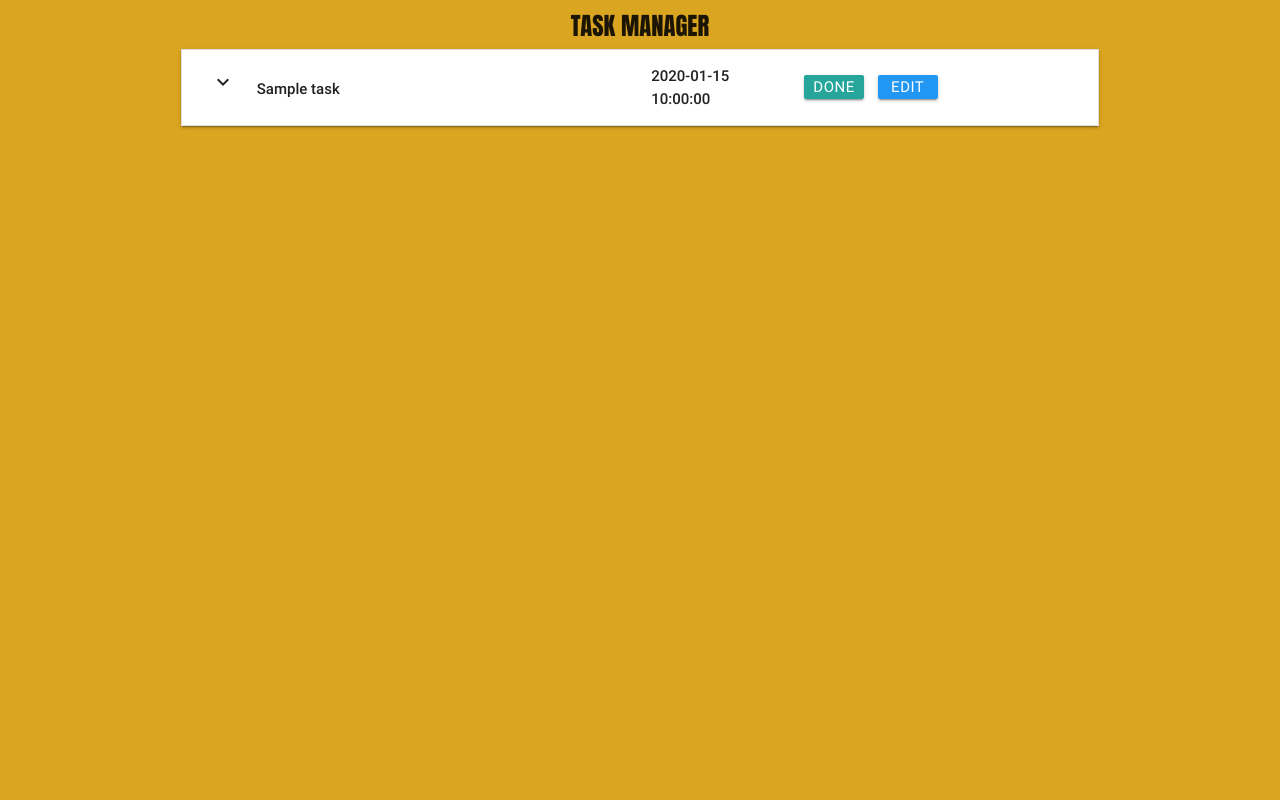
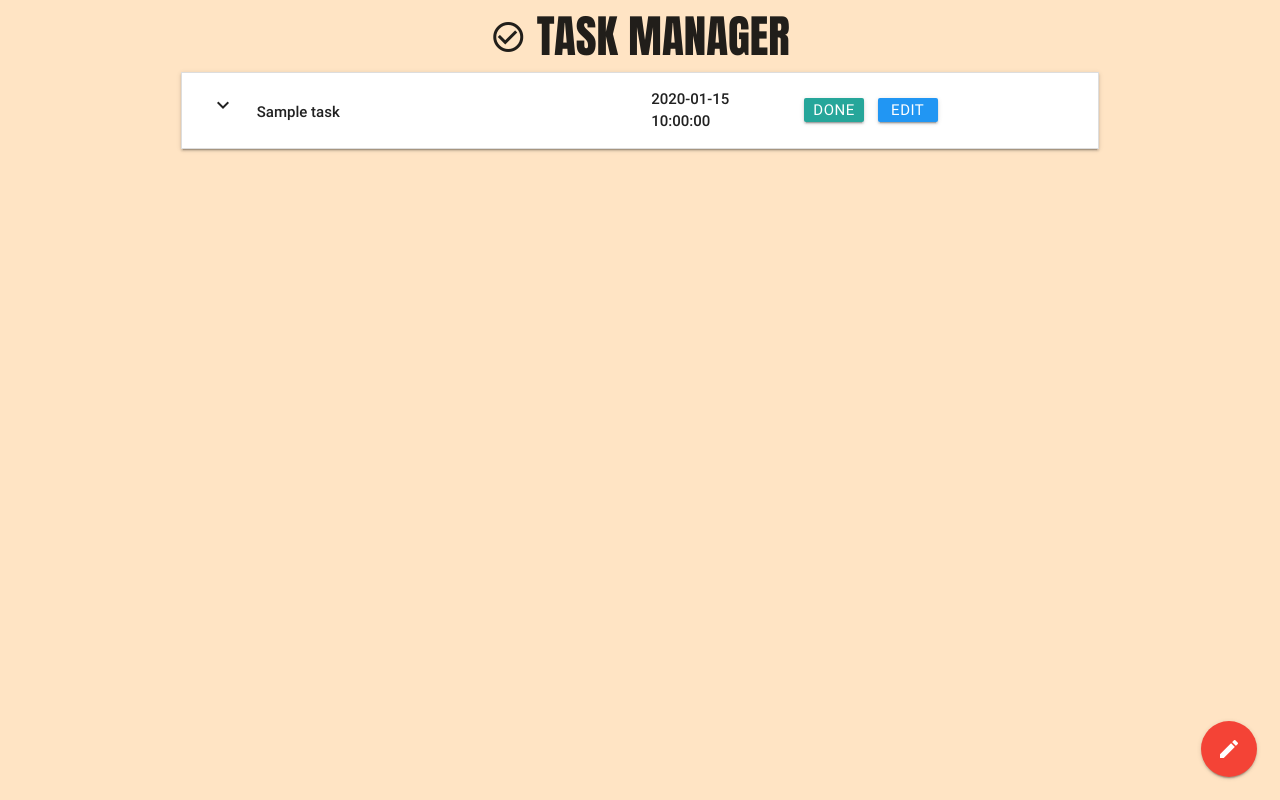
Before and after one commit to billdavisjr/task-manager, a Flask app: page / in a window 1280 px wide. Run offline with Flask 2, Linux system fonts and the light colour scheme; a database or web service that is not in the repository returns one stand-in record (values such as "Sample title"); some libraries are stand-ins or nearby versions.

Commit message:
Added code for done (delete) button, added floating action button and writed to add-task code, did some CSS styling

```diff
--- a/app.py
+++ b/app.py
@@ -57,6 +57,12 @@
     return redirect(url_for('get_tasks'))
 
 
+@app.route('/delete_task/<task_id>')
+def delete_task(task_id):
+    mongo.db.tasks.remove({'_id': ObjectId(task_id)})
+    return redirect(url_for('get_tasks'))
+
+
 if __name__ == '__main__':
     app.run(host=os.environ.get('IP'),
             port=int(os.environ.get('PORT')),
--- a/static/css/style.css
+++ b/static/css/style.css
@@ -12,8 +12,24 @@
 
 .tmheading {
     font-family: Impact, Haettenschweiler, 'Arial Narrow Bold', sans-serif;
+    font-size: 3em;
 }
 
+/* Rules for sizing the icon. */
+.material-icons.md-18 { font-size: 18px; }
+.material-icons.md-24 { font-size: 24px; }
+.material-icons.md-36 { font-size: 36px; }
+.material-icons.md-48 { font-size: 48px; }
+
+/* Rules for using icons as black on a light background. */
+.material-icons.md-dark { color: rgba(0, 0, 0, 0.54); }
+.material-icons.md-dark.md-inactive { color: rgba(0, 0, 0, 0.26); }
+
+/* Rules for using icons as white on a dark background. */
+.material-icons.md-light { color: rgba(255, 255, 255, 1); }
+.material-icons.md-light.md-inactive { color: rgba(255, 255, 255, 0.3); }
+
+
 body {
-    background-color: goldenrod
+    background-color: bisque;
 }
--- a/templates/base.html
+++ b/templates/base.html
@@ -7,7 +7,7 @@
         <title>Task Manager</title>
     </head>
     <body>
-        <h5 class="tmheading center"><strong>TASK MANAGER</strong></h5>
+        <h5 class="tmheading center"><i class="material-icons" style="font-size: 36px;">check_circle_outline</i>&nbsp;<strong>TASK MANAGER</strong></h5>
         <div class="container">
             {% block content %} {% endblock %}
         </div>
--- a/templates/tasks.html
+++ b/templates/tasks.html
@@ -12,7 +12,7 @@
                     <strong>{{task.due_date}}</strong>
                 </div>
                 <div class="task_header col s4">
-                    <a class="waves-effect waves-light btn btn_small">Done</a>
+                    <a href="{{url_for('delete_task', task_id=task._id)}}" class="waves-effect waves-light btn btn_small">Done</a>
                     <a href="{{url_for('edit_task', task_id=task._id)}}" class="waves-effect waves-light btn btn_small blue">Edit</a>
                 </div>
             </div>
@@ -25,4 +25,14 @@
         {% endfor %}
     </ul>
 </div>
+    <div class="fixed-action-btn">
+        <a class="btn-floating btn-large red">
+            <i class="large material-icons">mode_edit</i>
+        </a>
+        <ul>
+            <li><a class="btn-floating green darken-1 tooltipped" href="" data-position="left" data-tooltip="coming soon"><i class="material-icons"> format_quote</i></a></li>
+            <li><a class="btn-floating blue tooltipped"  href="{{ url_for('add_task') }}" data-position="left" data-tooltip="Add a new task"><i class="material-icons">add</i></a></li>
+        </ul>
+    </div>
+
 {% endblock %}
```
